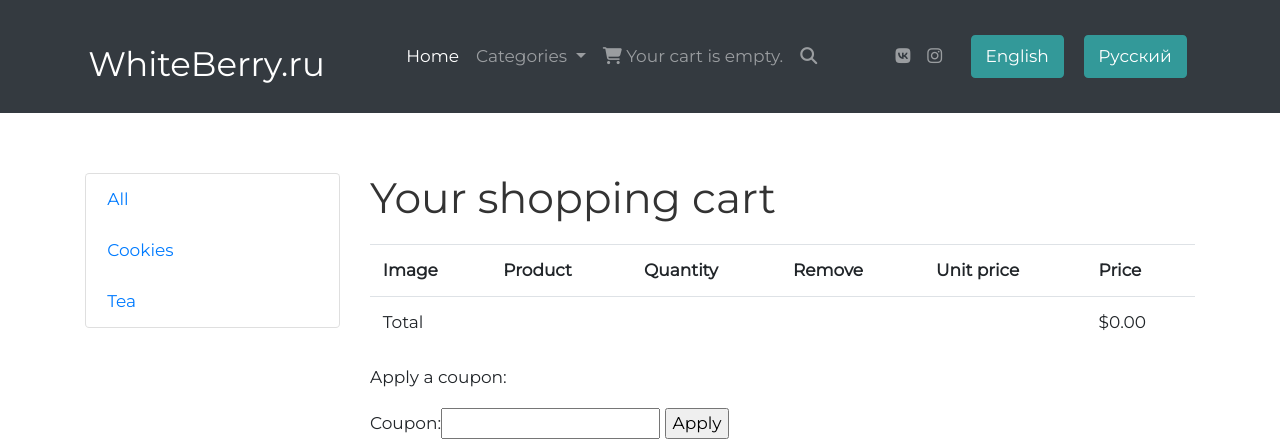
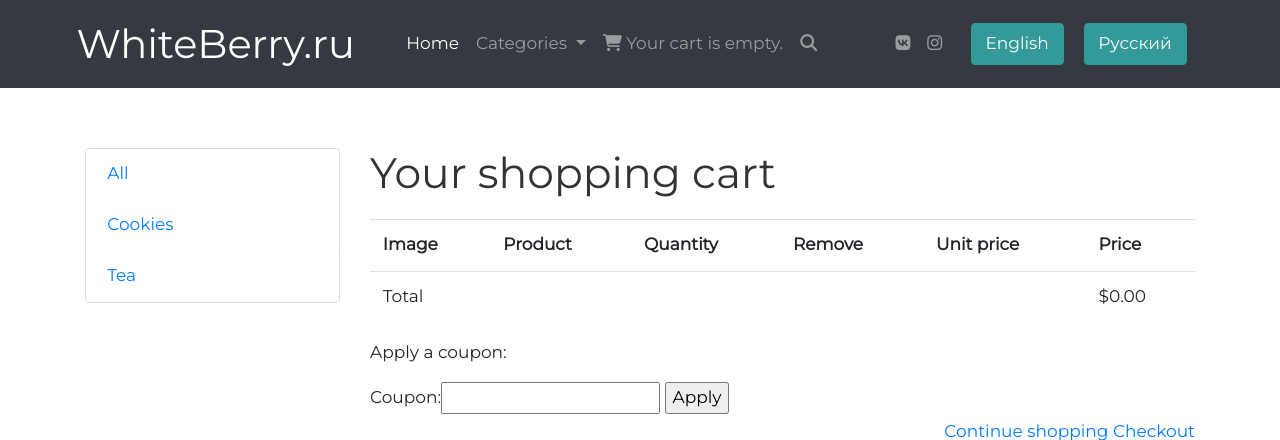
Before and after one commit to jonndoe/online_shop, a Django app: page /en/cart/ in a window 1280 px wide. Shown: the top 440 px of the page. Run offline with Django 3.2, Linux system fonts and the light colour scheme; data comes from the database, SQL or seed files in the repository; data that the repository does not hold is empty; parts of the project's set-up code (start-up, migrations or seed data) failed here and were passed over; some libraries are stand-ins or nearby versions.

Commit message:
ch fnt size logo

```diff
--- a/online_shop/templates/base.html
+++ b/online_shop/templates/base.html
@@ -28,7 +28,7 @@ body,h1,h2,h3,h4,h5,h6,.w3-wide {font-family: "Montserrat", sans-serif;}
 <!-- Sidebar/menu -->
 <nav class="navbar navbar-expand-md navbar-dark bg-dark sticky-top" id="mySidebar">
   <div class="container">
-    <a class="navbar-brand" href="/"><h2 class="logo">WhiteBerry.ru</h2></a>
+    <a class="navbar-brand" href="/" style="font-size: 40px">WhiteBerry.ru</a>
     <button class="navbar-toggler collapsed" type="button" data-toggle="collapse" data-target="#navbarResponsive" aria-controls="navbarResponsive" aria-expanded="false" aria-label="Toggle navigation">
         <span class="navbar-toggler-icon"></span>
     </button>
```
